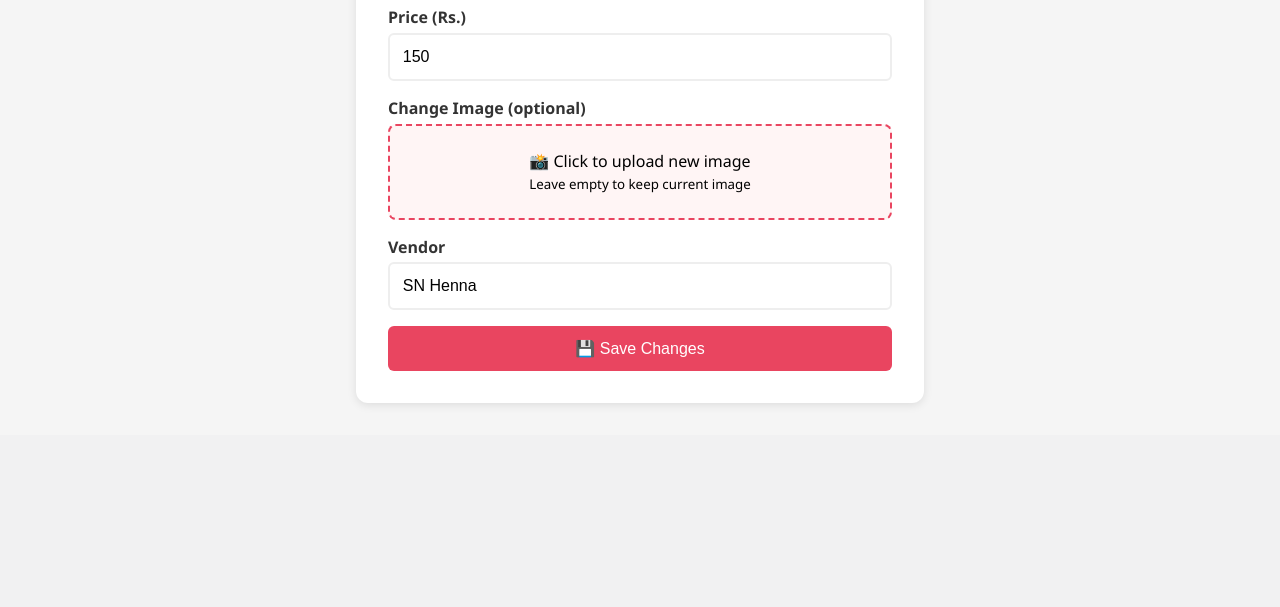
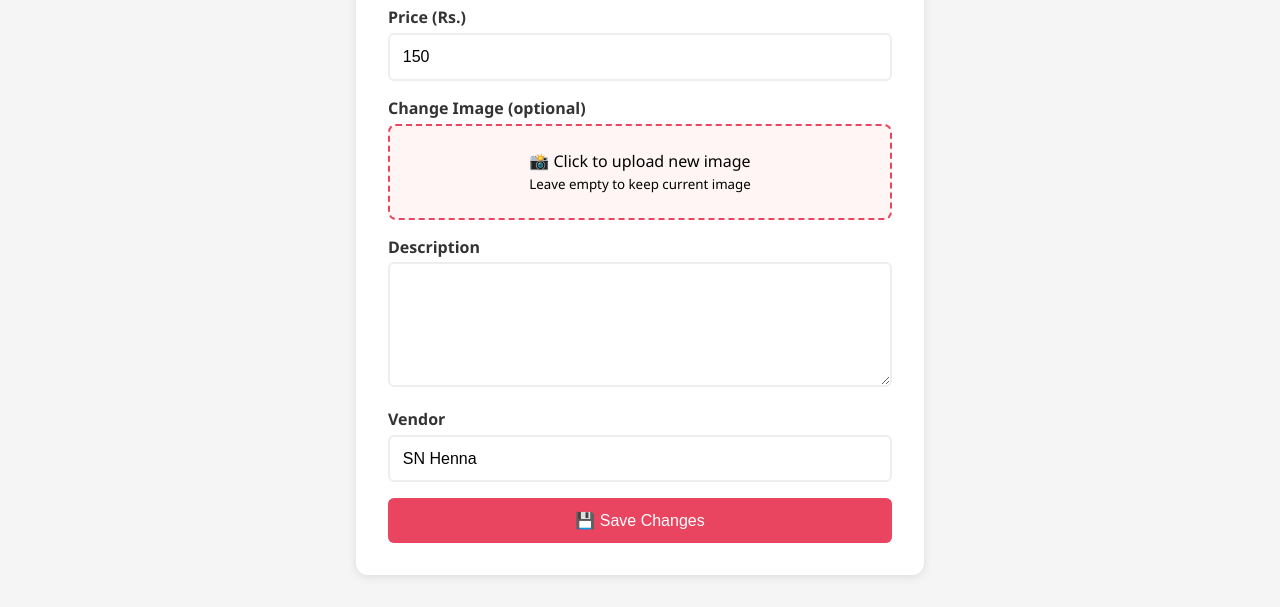
Before and after one commit to annamehndi31/anna-mehndi, a Flask app: page /admin/edit/1 in a window 1280 px wide. Shown: the part 501-1108 px from the top of the page. Before the commit the page ends 905 px from the top, so only its background shows below. Run offline with Flask 3, Linux system fonts and the light colour scheme; the visitor is signed in with stand-in values (Sample User, id 1); data comes from the database, SQL or seed files in the repository.

Commit message:
add description field to edit

```diff
--- a/templates/admin_edit.html
+++ b/templates/admin_edit.html
@@ -53,6 +53,9 @@
                 <img id="preview" class="preview">
                 <input type="hidden" name="image" id="imageUrl" value="{{ product.image }}">
 
+                <label>Description</label>
+                <textarea name="description" rows="5" style="width:100%;padding:0.8rem;margin-bottom:1rem;border:2px solid #eee;border-radius:6px;font-size:1rem;resize:vertical;">{{ product.description or "" }}</textarea>
+
                 <label>Vendor</label>
                 <input type="text" name="vendor" value="{{ product.vendor }}">
 
```
